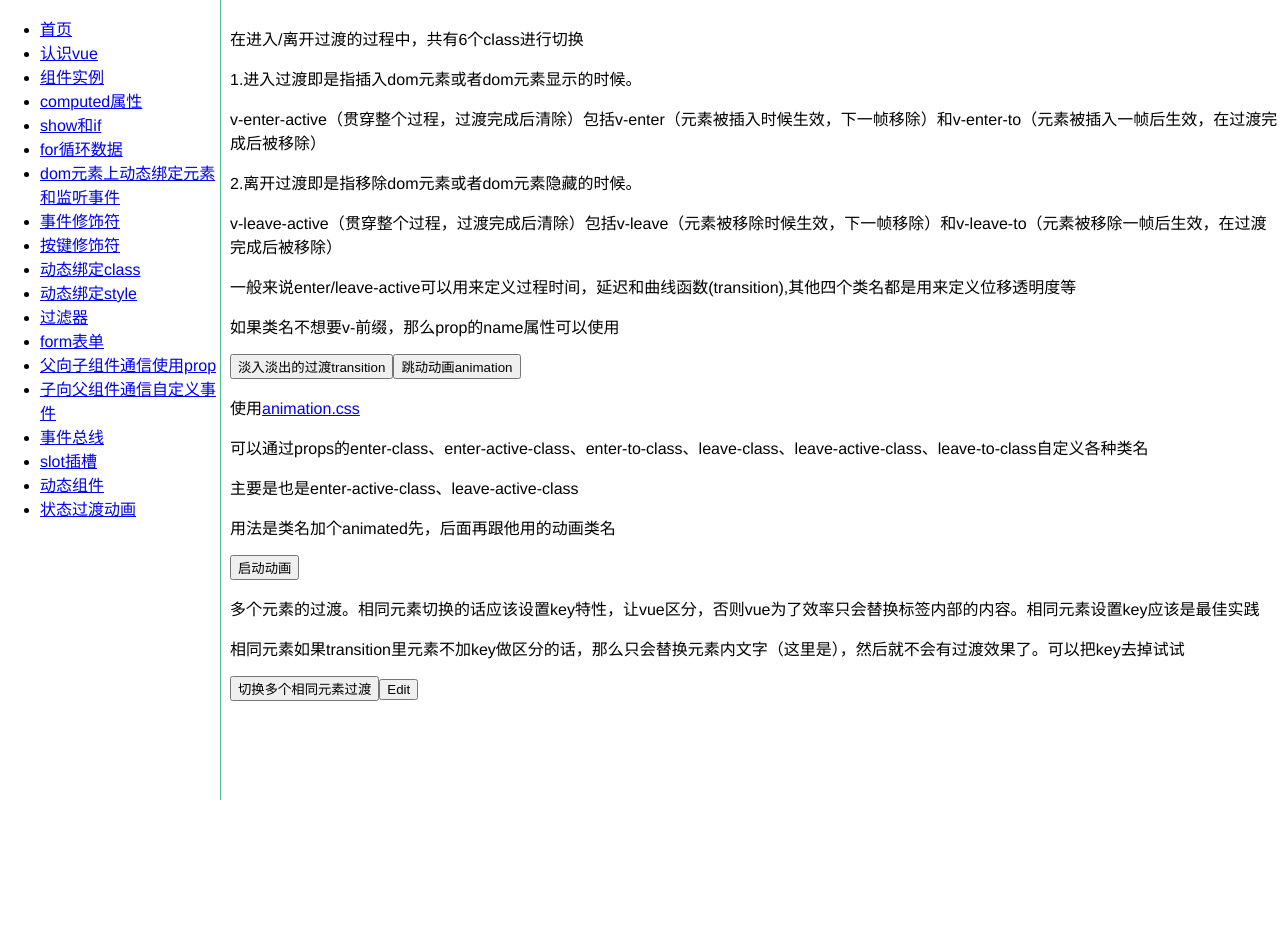
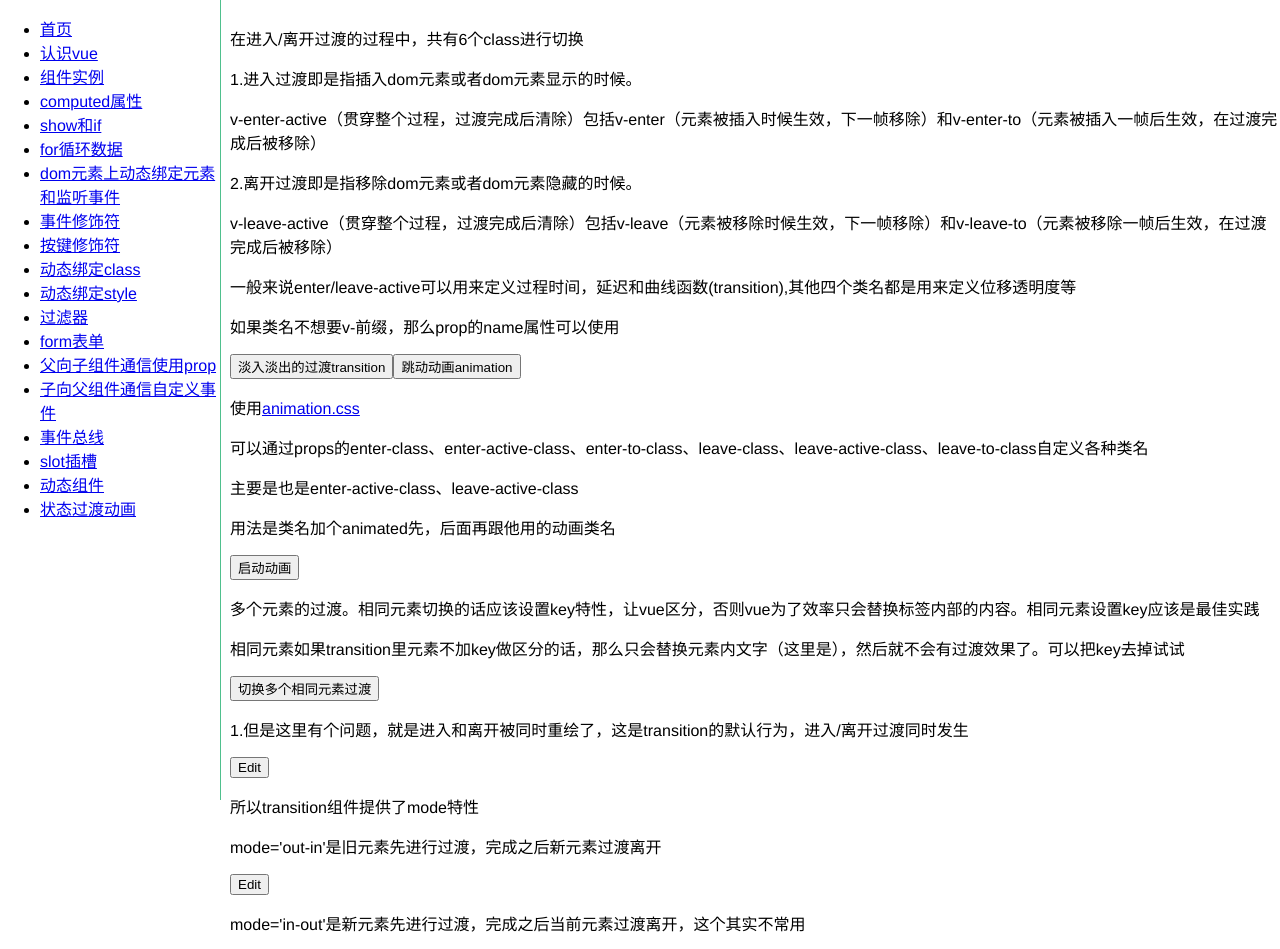
Before and after one commit to yokiyokiyoki/vue-component, a Vue app: page /#/transition in a window 1280 px wide. Shown: the top 949 px of the page. Before the commit the page ends 800 px from the top, so only its background shows below. Built offline with nearby package versions, Linux system fonts and the light colour scheme.

Commit message:
过渡模式

```diff
--- a/src/components/transition/animation.vue
+++ b/src/components/transition/animation.vue
@@ -23,4 +23,5 @@
       }
     }
   };
+
 </script>
--- a/src/components/transition/index.vue
+++ b/src/components/transition/index.vue
@@ -15,6 +15,15 @@
   .fade-leave-to {
     // 移除dom元素之后
     transform: translate(10px);
+    opacity: 0;
+  }
+
+  .flash-enter-active,
+  .flash-leave-active {
+    transition: all 3s ease;
+  }
+  .flash-enter,
+  .flash-leave-to {
     opacity: 0;
   }
 
@@ -60,7 +69,27 @@
     <p>多个元素的过渡。相同元素切换的话应该设置key特性，让vue区分，否则vue为了效率只会替换标签内部的内容。相同元素设置key应该是最佳实践</p>
     <p>相同元素如果transition里元素不加key做区分的话，那么只会替换元素内文字（这里是），然后就不会有过渡效果了。可以把key去掉试试</p>
     <button @click="isEditing=!isEditing">切换多个相同元素过渡</button>
-    <transition name="fade">
+    <p>1.但是这里有个问题，就是进入和离开被同时重绘了，这是transition的默认行为，进入/离开过渡同时发生</p>
+    <transition name="flash">
+      <button v-if="isEditing" key="save">
+        Save
+      </button>
+      <button v-else key="edit">
+        Edit
+      </button>
+    </transition>
+    <p>所以transition组件提供了mode特性</p>
+    <p>mode='out-in'是旧元素先进行过渡，完成之后新元素过渡离开</p>
+    <transition name="flash" mode='out-in'>
+      <button v-if="isEditing" key="save">
+        Save
+      </button>
+      <button v-else key="edit">
+        Edit
+      </button>
+    </transition>
+    <p>mode='in-out'是新元素先进行过渡，完成之后当前元素过渡离开，这个其实不常用</p>
+    <transition name="flash" mode='in-out'>
       <button v-if="isEditing" key="save">
         Save
       </button>
```
